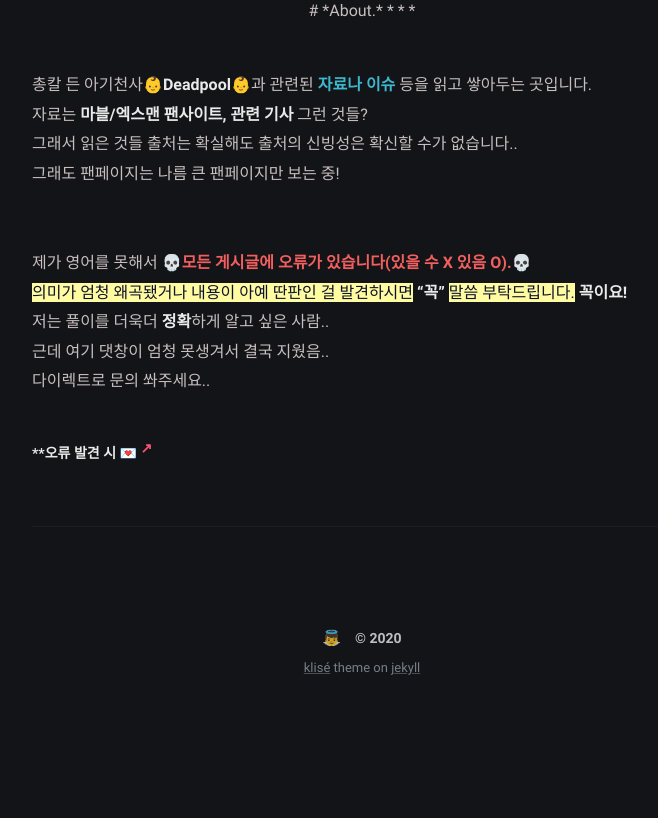
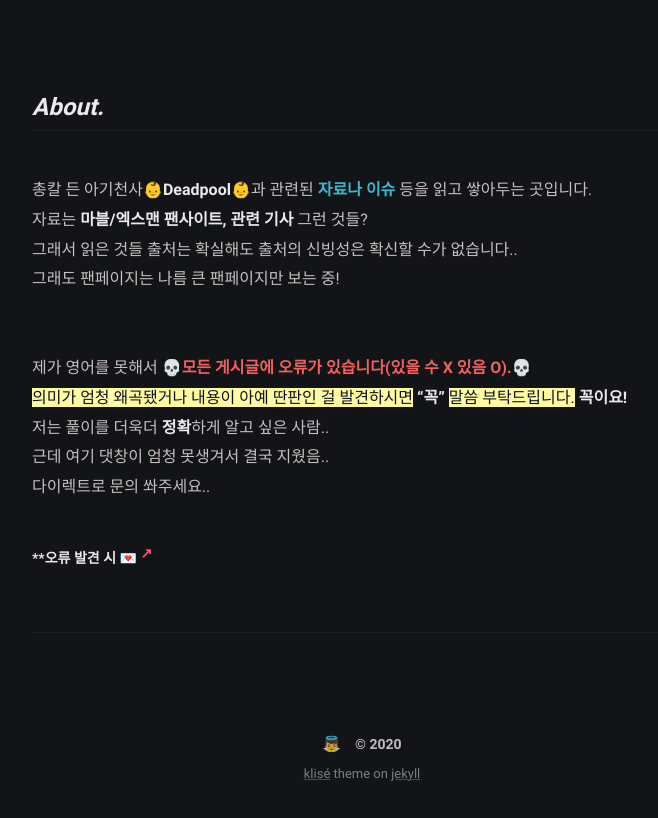
Before and after one commit to iwdstry/yeieje, a Jekyll site: the page built from about.md, in a window 1280 px wide, cut to the strip 348-1166 px from the top of the page. Shown: the whole strip, without its empty margins (278-936 px from the left). Built offline with Jekyll 4.4.1, drawn with Linux system fonts in a browser that asks for light colours; before the commit the page ends 1060 px from its top, so only the background shows below that.

Commit message:
Create about.md

```diff
--- a/about.md
+++ b/about.md
@@ -9,10 +9,10 @@ comments: false
 <br/>
 <center>
  <img src="https://user-images.githubusercontent.com/74714697/100357357-e9df6b80-3037-11eb-9cdb-fd243f2cb191.png" width="150px" height="150px">
-
+</center>
 <br/>
 # *About.*
-* * * </center>
+* * *
 <br/>
 총칼 든 아기천사👶**Deadpool**👶과 관련된 **<span style="color:#3DB7CC">자료나 이슈</span>** 등을 읽고 쌓아두는 곳입니다. <br/>
 자료는 **마블/엑스맨 팬사이트, 관련 기사** 그런 것들? <br/>
```
